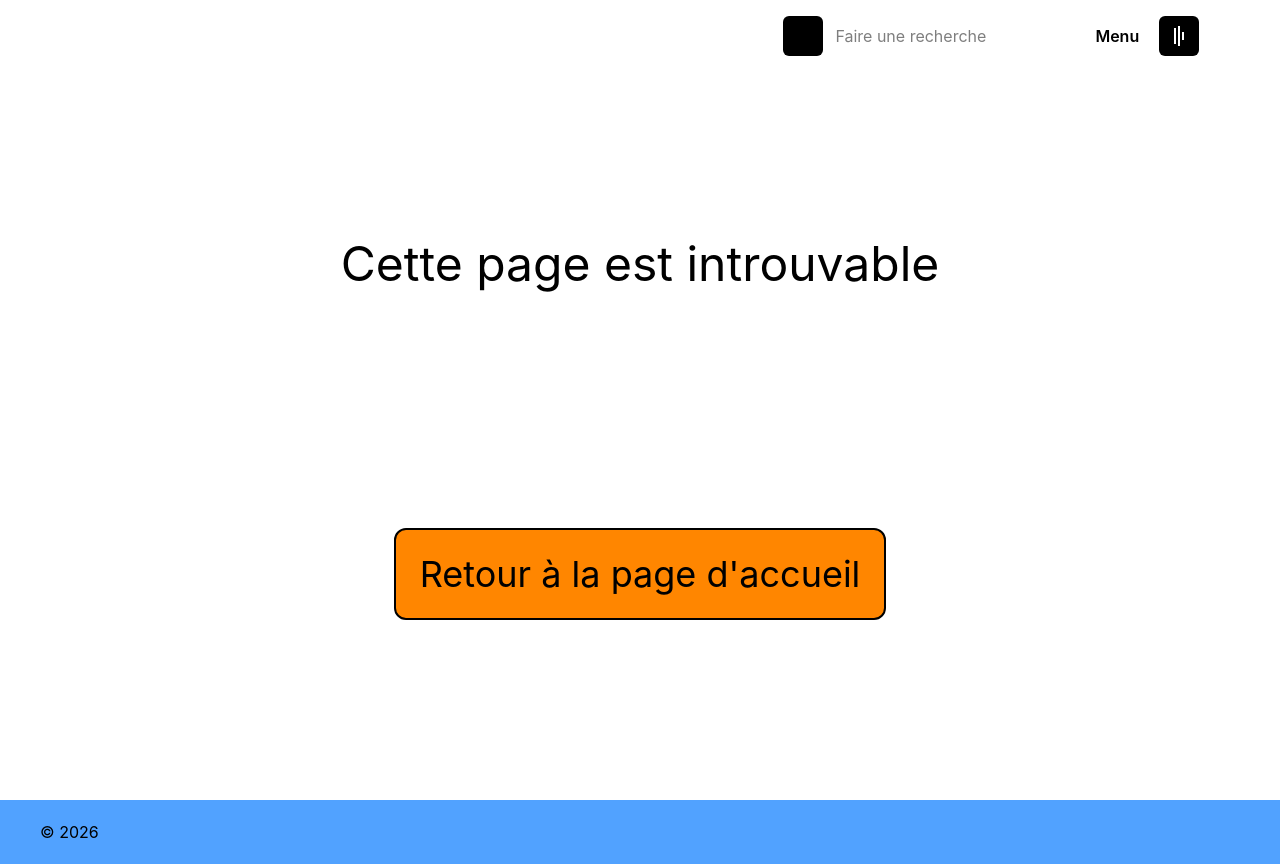
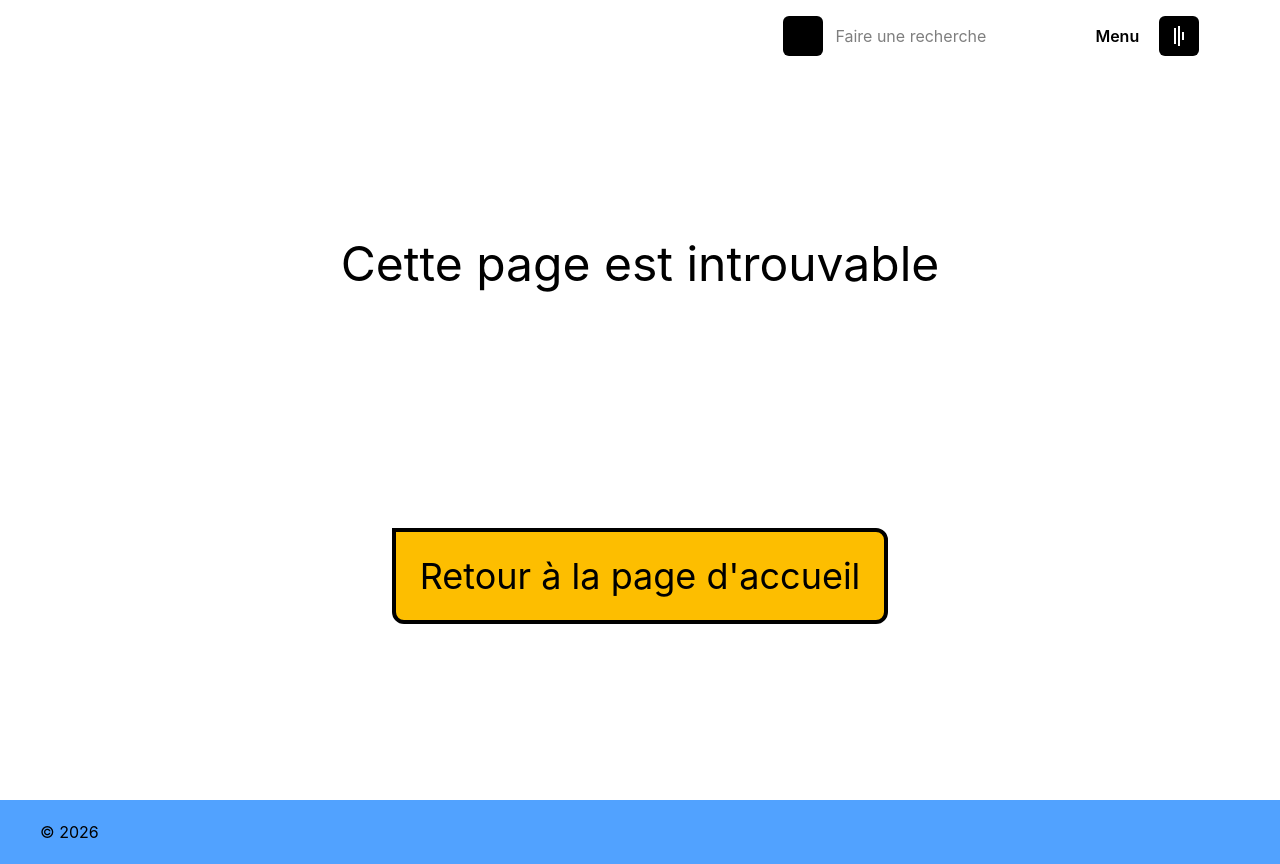
Before and after one commit to LeoLFr/wd_radio, a WordPress theme: template 404.php in a window 1280 px wide. Run offline with PHP 8.4 and a stand-in for WordPress, Linux system fonts and the light colour scheme; the site name, menu and one post (Sample post) are stand-ins, and other content is empty.

Commit message:
page 404 et style

```diff
--- a/404.php
+++ b/404.php
@@ -6,7 +6,7 @@
     <h2 class="text-5xl">Cette page est introuvable</h2>
     </div>
     <div class="flex justify-center">
-     <a class="text-4xl color border-2 rounded-xl bg-orange-flash p-6" href="<?php echo home_url(); ?>" class="return">Retour à la page d'accueil</a>
+     <a class="text-4xl color border-4 rounded-xl rounded-tl-none bg-orange-light p-6" href="<?php echo home_url(); ?>" class="return">Retour à la page d'accueil</a>
     </div>
 </section>
 
--- a/assets/styles/style.css
+++ b/assets/styles/style.css
@@ -22,7 +22,7 @@ Version: 1.0
     --color-purple-dark: var(--PurpleDark);
     --color-purple: var(--Purple);
     --color-orange-flash: var(--OrangeFlash);
-    --color-orange: var(--Orange);
+    --color-orange-light: var(--OrangeLight);
     --color-beige: var(--Beige);
 }
 
--- a/style.css
+++ b/style.css
@@ -8,9 +8,6 @@
       "Segoe UI Symbol", "Noto Color Emoji";
     --font-mono: ui-monospace, SFMono-Regular, Menlo, Monaco, Consolas, "Liberation Mono",
       "Courier New", monospace;
-    --color-green-50: oklch(98.2% 0.018 155.826);
-    --color-green-200: oklch(92.5% 0.084 155.995);
-    --color-green-600: oklch(62.7% 0.194 149.214);
     --color-blue-400: oklch(70.7% 0.165 254.624);
     --color-black: #000;
     --color-white: #fff;
@@ -260,12 +257,6 @@
   .ml-3 {
     margin-left: calc(var(--spacing) * 3);
   }
-  .ml-5 {
-    margin-left: calc(var(--spacing) * 5);
-  }
-  .ml-52 {
-    margin-left: calc(var(--spacing) * 52);
-  }
   .ml-auto {
     margin-left: auto;
   }
@@ -416,6 +407,9 @@
   .rounded-xl {
     border-radius: var(--radius-xl);
   }
+  .rounded-tl-none {
+    border-top-left-radius: 0;
+  }
   .border {
     border-style: var(--tw-border-style);
     border-width: 1px;
@@ -424,12 +418,9 @@
     border-style: var(--tw-border-style);
     border-width: 2px;
   }
-  .border-5 {
+  .border-4 {
     border-style: var(--tw-border-style);
-    border-width: 5px;
-  }
-  .border-l-dark {
-    border-left-color: var(--Dark);
+    border-width: 4px;
   }
   .bg-black {
     background-color: var(--color-black);
@@ -443,11 +434,11 @@
   .bg-blue-400 {
     background-color: var(--color-blue-400);
   }
-  .bg-green-600 {
-    background-color: var(--color-green-600);
-  }
   .bg-orange-flash {
     background-color: var(--OrangeFlash);
+  }
+  .bg-orange-light {
+    background-color: var(--OrangeLight);
   }
   .bg-purple {
     background-color: var(--Purple);
@@ -458,29 +449,14 @@
   .object-cover {
     object-fit: cover;
   }
-  .p-2 {
-    padding: calc(var(--spacing) * 2);
-  }
-  .p-5 {
-    padding: calc(var(--spacing) * 5);
-  }
   .p-6 {
     padding: calc(var(--spacing) * 6);
-  }
-  .p-10 {
-    padding: calc(var(--spacing) * 10);
-  }
-  .p-20 {
-    padding: calc(var(--spacing) * 20);
   }
   .p-60 {
     padding: calc(var(--spacing) * 60);
   }
   .px-1 {
     padding-inline: var(--spacing);
-  }
-  .px-5 {
-    padding-inline: calc(var(--spacing) * 5);
   }
   .px-10 {
     padding-inline: calc(var(--spacing) * 10);
```
